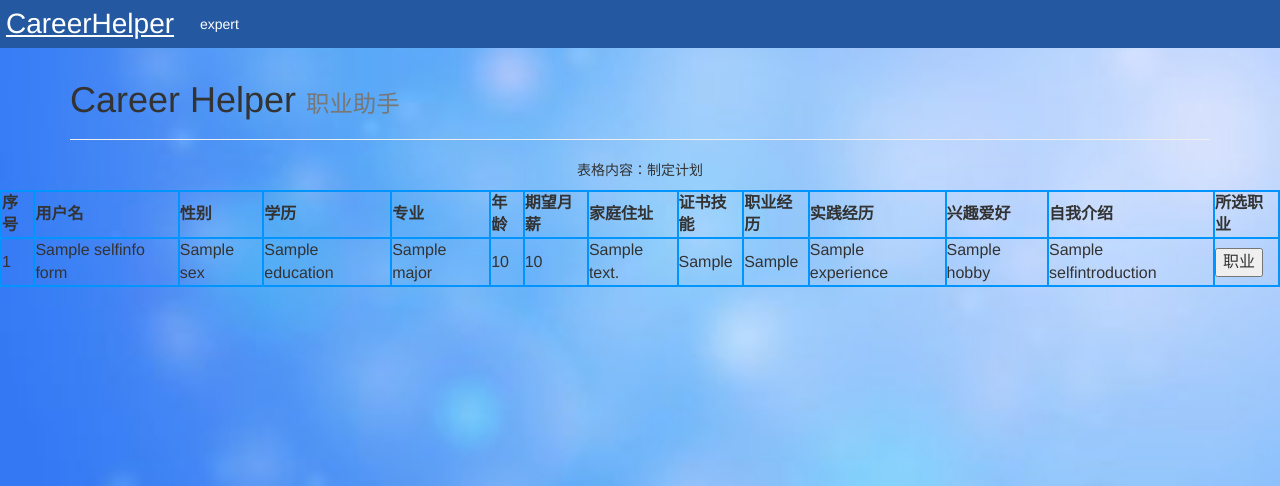
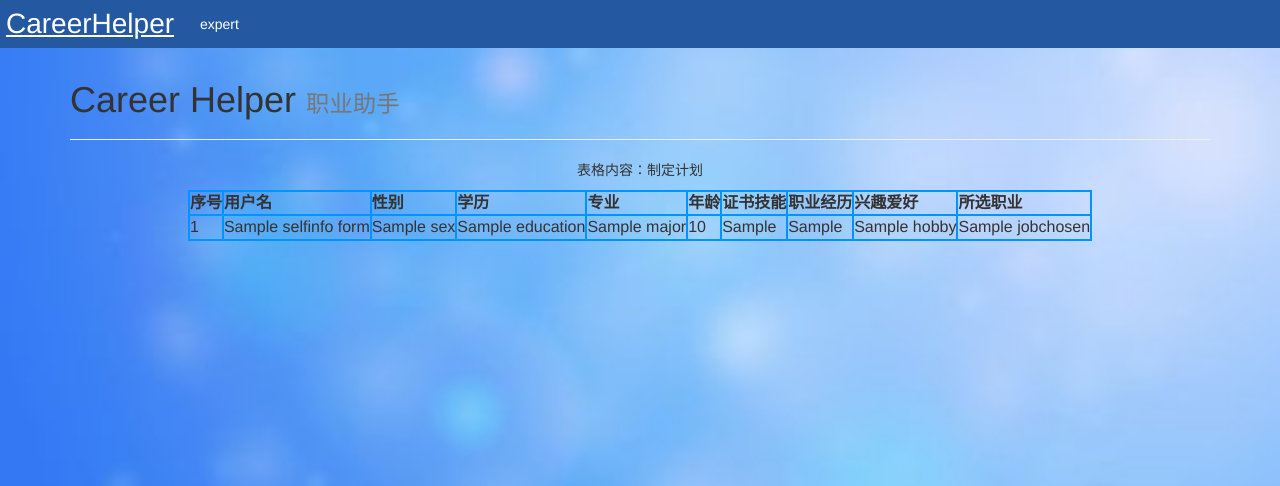
Before and after one commit to Janeclear/newone-1, a Django app: template templates/planmaking.html in a window 1280 px wide. Shown: the top 486 px of the page. Run offline with Django 3.2, Linux system fonts and the light colour scheme; the template is opened without the code that fills it: most values are stand-ins (such as "Sample title", 1, 10 or a date in 2020); some libraries are stand-ins or nearby versions.

Commit message:
加上jobchosen 实现专家界面表单显示

```diff
--- a/templates/planmaking.html
+++ b/templates/planmaking.html
@@ -13,13 +13,9 @@
                 <th style="border:2px solid #0094ff">学历</th>
                 <th style="border:2px solid #0094ff">专业</th>
                 <th style="border:2px solid #0094ff">年龄</th>
-                <th style="border:2px solid #0094ff">期望月薪</th>
-                <th style="border:2px solid #0094ff">家庭住址</th>
                 <th style="border:2px solid #0094ff">证书技能</th>
                 <th style="border:2px solid #0094ff">职业经历</th>
-                <th style="border:2px solid #0094ff">实践经历</th>
                 <th style="border:2px solid #0094ff">兴趣爱好</th>
-                <th style="border:2px solid #0094ff">自我介绍</th>
                 <th style="border:2px solid #0094ff">所选职业</th>
             </tr>
         </thead>
@@ -32,16 +28,13 @@
                 <td style="border:2px solid #0094ff">{{ selfinfo_form.education }}</td>
                 <td style="border:2px solid #0094ff">{{ selfinfo_form.major }}</td>
                 <td style="border:2px solid #0094ff">{{ selfinfo_form.age }}</td>
-                <td style="border:2px solid #0094ff">{{ selfinfo_form.expected_salary }}</td>
-                <td style="border:2px solid #0094ff">{{ selfinfo_form.home_address }}</td>
                 <td style="border:2px solid #0094ff">{{ selfinfo_form.certificate_or_skills }}</td>
                 <td style="border:2px solid #0094ff">{{ selfinfo_form.professional_history }}</td>
-                <td style="border:2px solid #0094ff">{{ selfinfo_form.experience }}</td>
                 <td style="border:2px solid #0094ff">{{ selfinfo_form.hobby }}</td>
-                <td style="border:2px solid #0094ff">{{ selfinfo_form.selfintroduction}}</td>
-                <td style="border:2px solid #0094ff"><button type="submit" class="button1">职业</button></td>
+                <td style="border:2px solid #0094ff">{{ selfinfo_form.jobchosen}}</td>
             </tr>
         {% endfor %}
+
 
         </tbody>
     </table>
```
Also changed, not shown: templates/ad_userinfo.html (+7 -5 lines).
